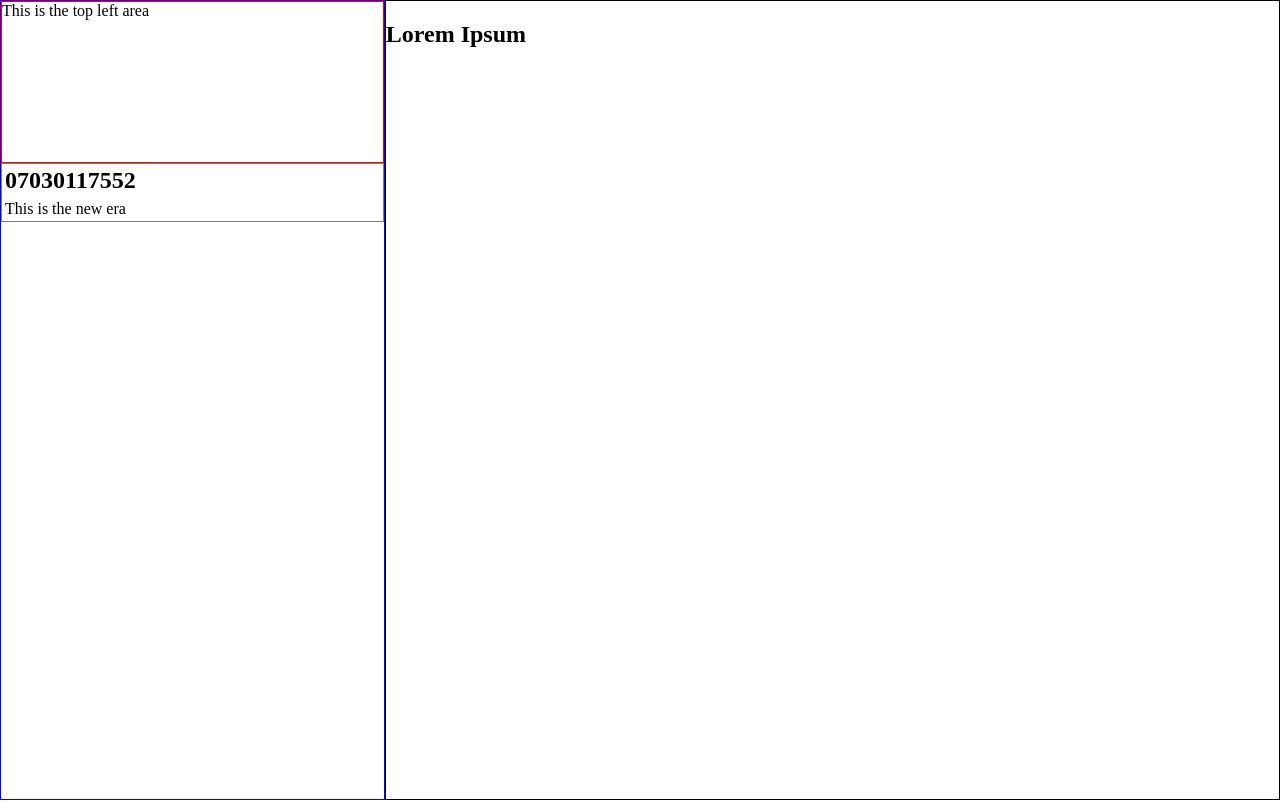
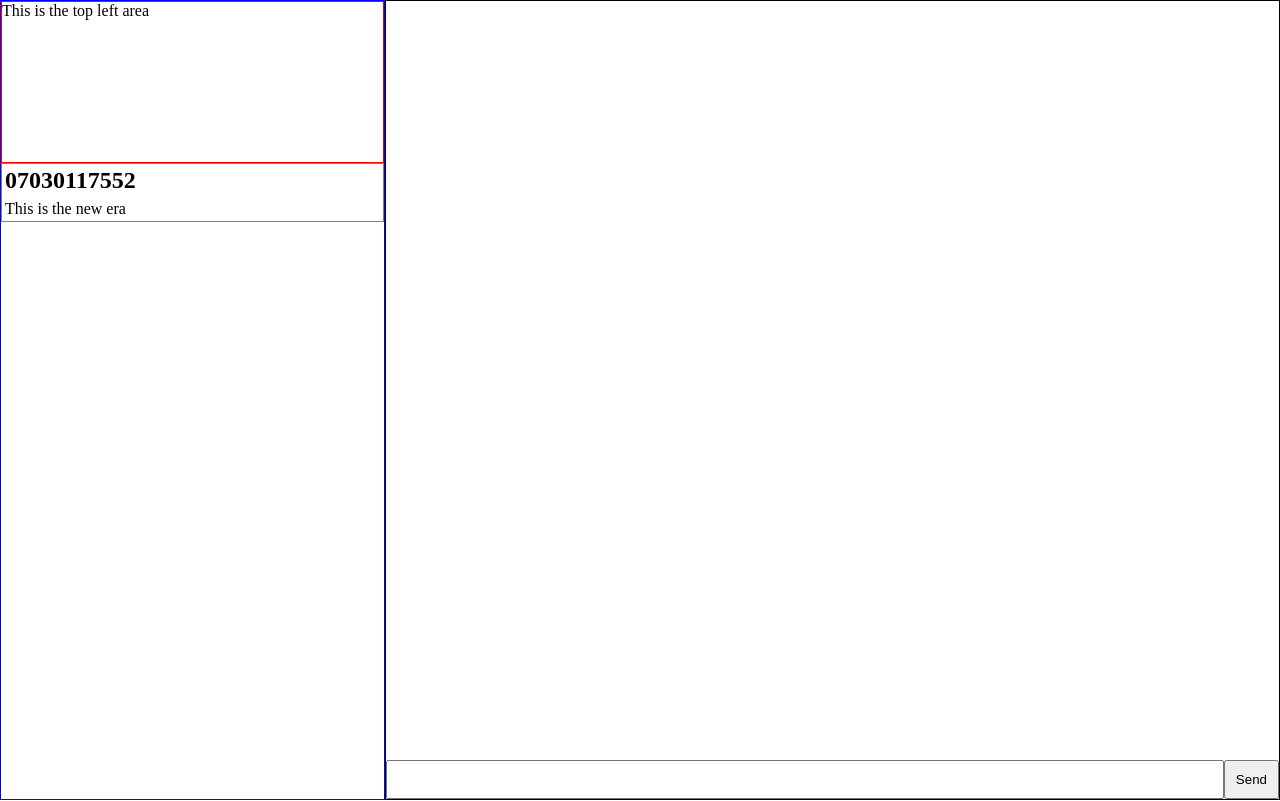
Before and after one commit to wpalomo/WhatsApp-CRM, a React (Create React App) app in the folder client/: page /user in a window 1280 px wide. Built offline with nearby package versions, Linux system fonts and the light colour scheme.

Commit message:
passed agent message as props to be used in socket.emit

```diff
--- a/client/src/components/ExpandedSingleChat.js
+++ b/client/src/components/ExpandedSingleChat.js
@@ -1,11 +1,42 @@
-import React from 'react';
+import React, { Component } from 'react';
 
-const ExpandedSingleChat = () => {
-	return(
-		<div className="singlechat">
-			<h2>Lorem Ipsum</h2>
-		</div>
-	)
+class ExpandedSingleChat extends Component {
+
+	constructor() {
+		super()
+		this.state = {
+			agentMessage:""
+		}
+	}
+
+	getAgentMessage = e => {
+		this.setState({
+			agentMessage: e.target.value
+		})
+	}
+
+	submitAgentMessage = () => {
+		//show on the screen, in the left bar, and pass to the server
+		//to server
+		this.props.agentMessageToServer(this.state.agentMessage)
+	}
+
+	render() {
+		const { agentMessage } = this.state
+		return(
+			<div className="singlechat">
+				<ul id="messages"></ul>
+				 <div className="single_message">
+			      <div className="input_area">
+			        <input value={agentMessage} id="m" autoComplete="off" onChange={this.getAgentMessage}/>
+			      </div>
+			      <div>
+			      	<button onClick={this.submitAgentMessage}>Send</button>
+			      </div>
+			    </div>
+			</div>
+		)
+	}
 }
 
 export default ExpandedSingleChat;
--- a/client/src/components/User.js
+++ b/client/src/components/User.js
@@ -6,22 +6,33 @@ import { socket } from '../sockApi';
 
 class User extends Component {
 
+	constructor() {
+		super()
+		this.state = {
+			agentMessageFromChat:""
+		}
+	}
+
 	componentDidMount() {
 		socket.on('agentMessage', data => {
 			console.log('incoming:', data)
 		})
-		socket.emit('agentToCustomer', 'from react to you on xmas')
+		socket.emit('agentToCustomer', 'from react to you on boxing day')
 	}
 
 	componentWillUnmount() {
 		socket.disconnect()
 	}
 
+	handleAgentMessage = data => {
+		console.log('agent message waiting to enter socket:', data)
+	}
+
 	render() {
 		return (
 		   	<div className="container">
 		   		<LeftBar />
-				<ExpandedSingleChat />
+				<ExpandedSingleChat agentMessageToServer={this.handleAgentMessage}/>
 		   	</div>
 		  );
 	}
--- a/client/src/components/styles/user.css
+++ b/client/src/components/styles/user.css
@@ -11,4 +11,27 @@
 .singlechat {
 	border: 1px solid black;
 	width: 70%;
+	position: relative;
 }
+
+.single_message {
+	display: table;
+	position: absolute;
+	bottom: 0;
+	width: 100%;
+}
+
+div.input_area {
+	display: table-cell;
+	width: 100%;
+}
+
+input {
+	width: 100%;
+	padding: 10px;
+	box-sizing: border-box;
+}
+
+button {
+	padding: 10px;
+}
```
Also changed, not shown: 1 other file (tests, documents, lock files or other folders).
